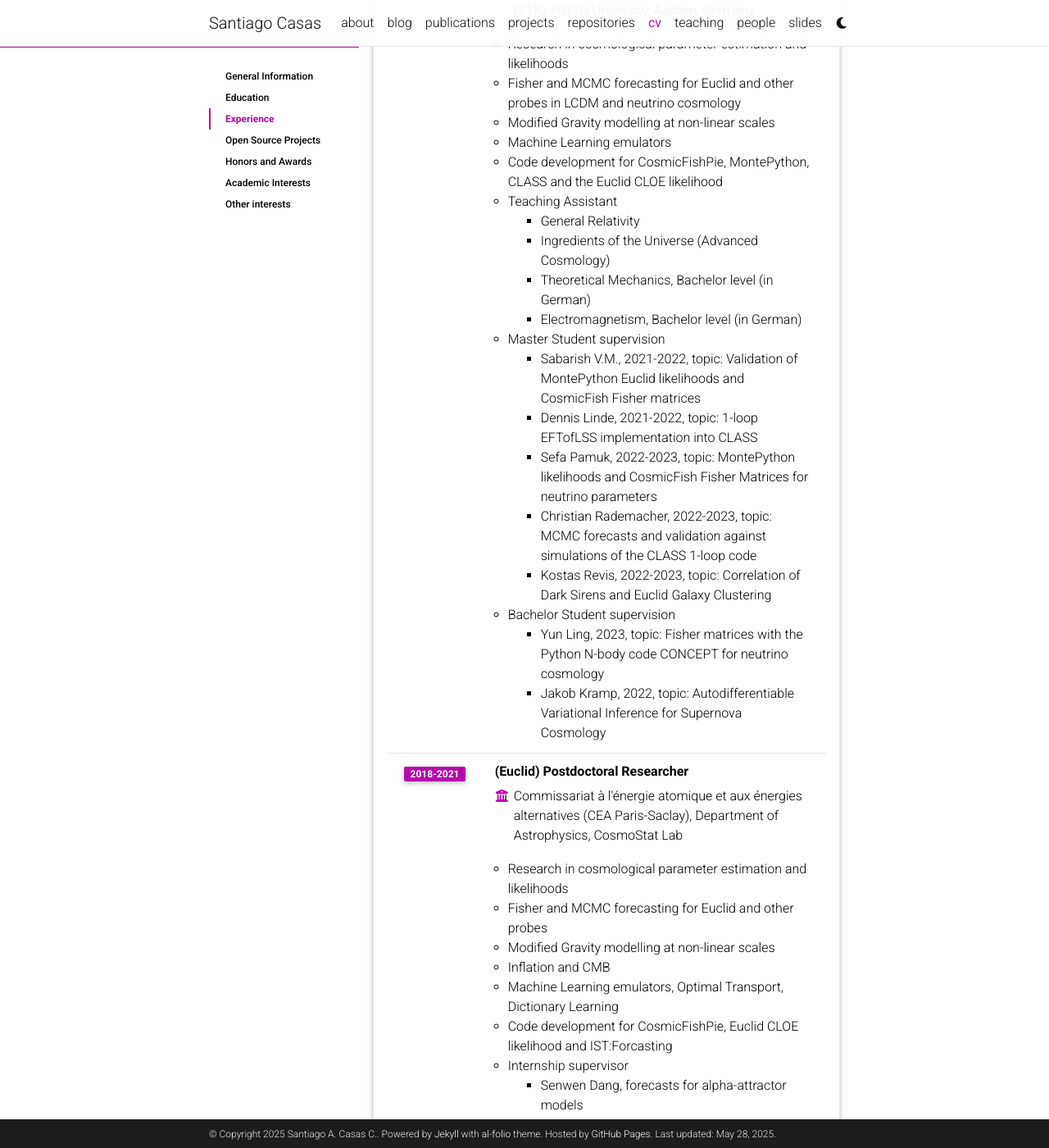
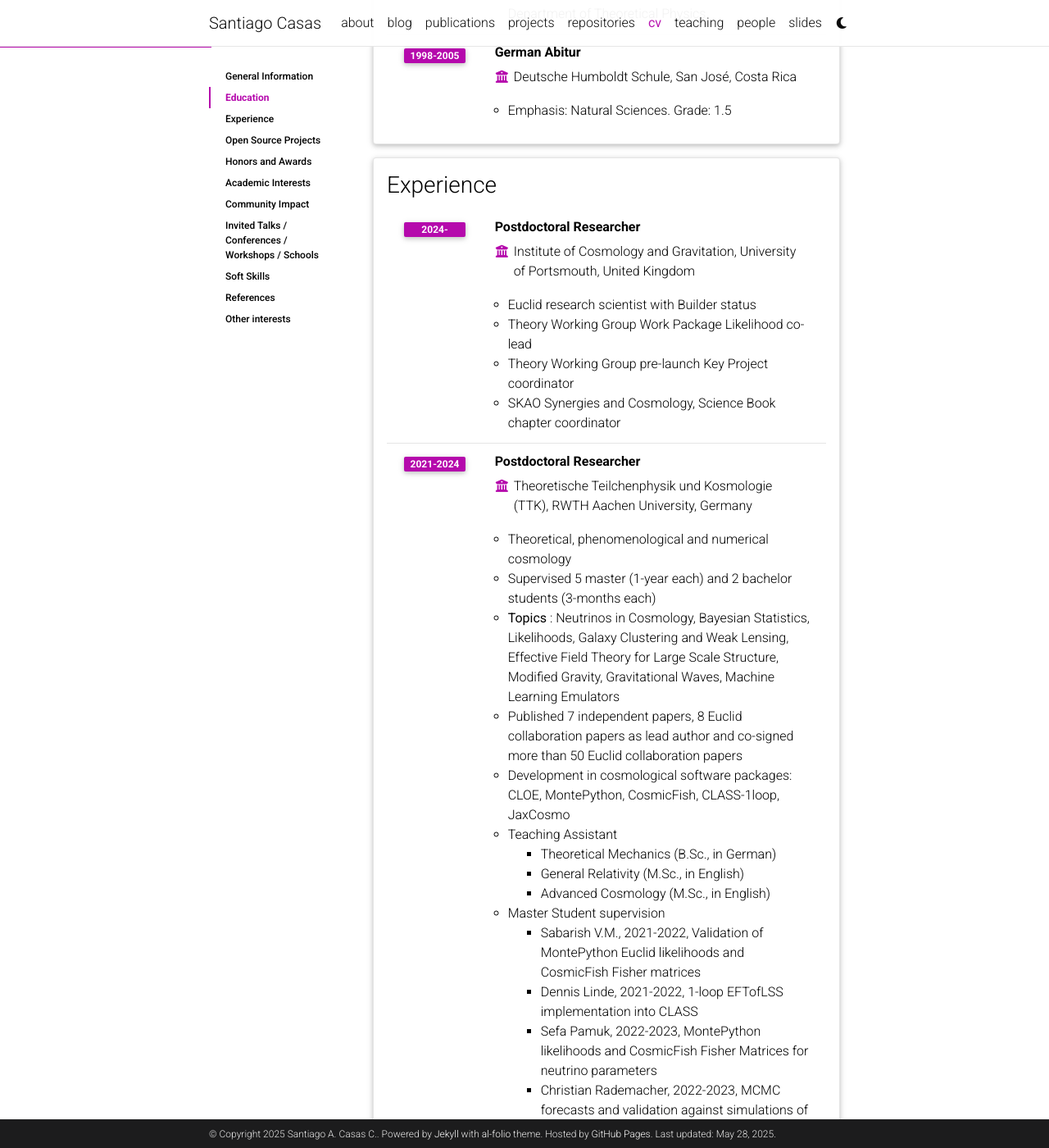
Before and after one commit to santiagocasas/santiagocasas.github.io, a Jekyll site: the page built from _pages/cv.md, in a window 1280 px wide and 1400 px high, scrolled down 1645 px. Shown: the whole window at 82% size. Built offline with Jekyll 4.4.1, drawn with Linux system fonts in a browser that asks for light colours; comment, search, counter and statistics services are not loaded; a style sheet for code colours, icons or effects is not loaded; some of the changed text lies outside the part shown.

Commit message:
update CV to 2025

```diff
--- a/_data/cv.yml
+++ b/_data/cv.yml
@@ -6,89 +6,98 @@
     - name: Date of Birth
       value: 20th July 1987
     - name: Languages
-      value: Spanish (native), English (C2-proficiency), German (second-language), French (B1), Portuguese (A2)
+      value: Spanish (native), English (C2-proficiency), German (C2), French (B1), Portuguese (A2)
+    - name: Summary
+      value: >
+        Theoretical Cosmologist with a profound interest in the nature of Dark Matter and Dark Energy. Specializing in the synergies between radio, optical, and gravitational experiments to explore the Universe's large-scale structure. Proficient Python programmer contributing to and developing more than 5 open source projects widely used in the field. Expert in Bayesian statistics, theories of gravity, the primordial Universe, neutrinos, and cosmological parameter estimation. Active member of the Euclid–builder status–and SKAO collaborations. Known for being a flexible and dynamic team player with a keen curiosity across interdisciplinary fields and strong social skills.
 
 - title: Education
   type: time_table
   contents:
-    - title: PhD in Theoretical Cosmology
-      institution: >
-                University of Heidelberg, Heidelberg, Germany
-                Institute for Theoretical Physics (ITP), Philosophenweg 12
-      year: 2017
+    - title: PhD in Theoretical Physics
+      institution: Institute of Theoretical Physics, Ruprecht-Karls-Universität Heidelberg, Germany
+      year: 2013-2017
       description:
-        - <b> Summa Cum Laude </b>, Grade 1.0 with honors
+        - Summa Cum Laude
         - title: Supervisors
           contents:
-            - Prof. Valeria Pettorino
+            - Dr. Valeria Pettorino
             - Prof. Luca Amendola
-        - title: Topics
+            - Jury Prof. Volker Springel
+        - title: Thesis
           contents:
             - Non-linear structure formation in models of Dark Energy and Modified Gravity
             - Bayesian statistics, Fisher Information Matrix, Cosmological Parameter Estimation
             - Work for the Euclid Consortium, Theory Science Working Group
             - Galaxy Clustering and Weak Lensing
     - title: Master of Science in Physics
-      institution: University of Heidelberg, Heidelberg, Germany
-      year: 2013
+      institution: Institute of Theoretical Physics, Ruprecht-Karls-Universität Heidelberg, Germany
+      year: 2011-2013
       description:
         - Grade 1.2
-        - "Master thesis topic: Fitting and forecasting models of Coupled Dark Energy based on N-body simulations"
-        - Focus area in Theoretical Physics, General Relativity and Quantum Field Theory
+        - title: Thesis
+          contents:
+            - Fitting and forecasting models of coupled Dark Energy from simulations
         - title: Supervisors
           contents:
             - Prof. Luca Amendola
-            - Dr. Marco Baldi
+            - Prof. Marco Baldi
     - title: Bachelor of Science in Physics
-      institution: Universidad de Costa Rica, San José, Costa Rica
-      year: 2010
+      institution: University of Costa Rica, San José, Costa Rica
+      year: 2006-2009
       description:
-        - Bachelor research project at the section of Theoretical Physics on Geometrical Methods for Gravity
-        - Assistant at the Section for Theoretical Physics
-        - Assistant at the University Planetarium
-
+        - Student assistant at the Planetarium and at the Department of Theoretical Physics
+    - title: German Abitur
+      institution: Deutsche Humboldt Schule, San José, Costa Rica
+      year: 1998-2005
+      description:
+        - "Emphasis: Natural Sciences. Grade: 1.5"
 
 - title: Experience
   type: time_table
   contents:
     - title: Postdoctoral Researcher
-      institution: Theoretische Teilchenphysik und Kosmologie (TTK), RWTH University, Aachen, Germany
-      year: 2021-2023
+      institution: Institute of Cosmology and Gravitation, University of Portsmouth, United Kingdom
+      year: 2024-
       description:
-        - Research in cosmological parameter estimation and likelihoods
-        - Fisher and MCMC forecasting for Euclid and other probes in LCDM and neutrino cosmology
-        - Modified Gravity modelling at non-linear scales
-        - Machine Learning emulators
-        - Code development for CosmicFishPie, MontePython, CLASS and the Euclid CLOE likelihood
+        - Euclid research scientist with Builder status
+        - Theory Working Group Work Package Likelihood co-lead
+        - Theory Working Group pre-launch Key Project coordinator
+        - SKAO Synergies and Cosmology, Science Book chapter coordinator
+    - title: Postdoctoral Researcher
+      institution: Theoretische Teilchenphysik und Kosmologie (TTK), RWTH Aachen University, Germany
+      year: 2021-2024
+      description:
+        - Theoretical, phenomenological and numerical cosmology
+        - Supervised 5 master (1-year each) and 2 bachelor students (3-months each)
+        - "<b>Topics</b> : Neutrinos in Cosmology, Bayesian Statistics, Likelihoods, Galaxy Clustering and Weak Lensing, Effective Field Theory for Large Scale Structure, Modified Gravity, Gravitational Waves, Machine Learning Emulators"
+        - Published 7 independent papers, 8 Euclid collaboration papers as lead author and co-signed more than 50 Euclid collaboration papers
+        - "Development in cosmological software packages: CLOE, MontePython, CosmicFish, CLASS-1loop, JaxCosmo"
         - title: Teaching Assistant
           contents:
-            - General Relativity
-            - Ingredients of the Universe (Advanced Cosmology)
-            - Theoretical Mechanics, Bachelor level (in German)
-            - Electromagnetism, Bachelor level (in German)
+            - Theoretical Mechanics (B.Sc., in German)
+            - General Relativity (M.Sc., in English)
+            - Advanced Cosmology (M.Sc., in English)
         - title: Master Student supervision
           contents:
-            - "Sabarish V.M., 2021-2022, topic: Validation of MontePython Euclid likelihoods and CosmicFish Fisher matrices"
-            - "Dennis Linde, 2021-2022, topic: 1-loop EFTofLSS implementation into CLASS"
-            - "Sefa Pamuk, 2022-2023, topic: MontePython likelihoods and CosmicFish Fisher Matrices for neutrino parameters"
-            - "Christian Rademacher, 2022-2023, topic: MCMC forecasts and validation against simulations of the CLASS 1-loop code"
-            - "Kostas Revis, 2022-2023, topic: Correlation of Dark Sirens and Euclid Galaxy Clustering"
+            - Sabarish V.M., 2021-2022, Validation of MontePython Euclid likelihoods and CosmicFish Fisher matrices
+            - Dennis Linde, 2021-2022, 1-loop EFTofLSS implementation into CLASS
+            - Sefa Pamuk, 2022-2023, MontePython likelihoods and CosmicFish Fisher Matrices for neutrino parameters
+            - Christian Rademacher, 2022-2023, MCMC forecasts and validation against simulations of the CLASS 1-loop code
+            - Kostas Revis, 2022-2023, Correlation of Dark Sirens and Euclid Galaxy Clustering
         - title: Bachelor Student supervision
           contents:
-            - "Yun Ling, 2023, topic: Fisher matrices with the Python N-body code CONCEPT for neutrino cosmology"
-            - "Jakob Kramp, 2022, topic: Autodifferentiable Variational Inference for Supernova Cosmology"
-    - title: (Euclid) Postdoctoral Researcher
-      institution: >
-                  Commissariat à l'énergie atomique et aux énergies alternatives (CEA Paris-Saclay),
-                  Department of Astrophysics, CosmoStat Lab
+            - Yun Ling, 2023, Fisher matrices with the Python N-body code CONCEPT for neutrino cosmology
+            - Jakob Kramp, 2022, Autodifferentiable Variational Inference for Supernova Cosmology
+    - title: Postdoctoral Researcher
+      institution: CosmoStat, DAp, CEA, Paris-Saclay, France
       year: 2018-2021
       description:
-        - Research in cosmological parameter estimation and likelihoods
-        - Fisher and MCMC forecasting for Euclid and other probes
-        - Modified Gravity modelling at non-linear scales
-        - Inflation and CMB
-        - Machine Learning emulators, Optimal Transport, Dictionary Learning
-        - Code development for CosmicFishPie, Euclid CLOE likelihood and IST:Forcasting
+        - Theoretical, phenomenological and numerical cosmology for Euclid
+        - Supervised 2 Masters 1/2 interns (6-months each)
+        - "<b>Topics</b> : Bayesian Statistics, Likelihoods, Forecasts, Galaxy Clustering and Weak Lensing, 21cm Radio Cosmology, Modified Gravity, Machine Learning Emulators"
+        - Published 12 independent papers, 4 Euclid collaboration papers as lead author and co-signed more than 15 Euclid collaboration papers
+        - "Development in cosmological software packages: CLOE, CosmicFish, JaxCosmo"
         - title: Internship supervisor
           contents:
             - Senwen Dang, forecasts for alpha-attractor models
@@ -100,39 +109,49 @@
     - title: Physics Lecturer
       institution: Universidad de Costa Rica
       year: 2010-2011
-      description:  Physics Lecturer for General Physics 1, 2 and Physics for Life Sciences
-
-    - title: Physicist and Programmer
-      institution: Engineering Scientific Services (ESS), San José
+      description: Lecturer for General Physics II, Laboratory of Physics I and II and Physics for Life Sciences
+    - title: Physicist and Software Developer
+      institution: Engineering Scientific Services, San José, Costa Rica
       year: 2009-2010
-      description: Code development of finite element methods for engineering solutions
+      description: Developing Finite element methods in Objective-C for engineering applications
+    - title: Data Scientist
+      institution: DeFi Pulse, Remote, USA
+      year: 2009-2010
+      description: Creating graph-databases to analyze decentralized finance portfolios on-chain in Ethereum
 
 - title: Open Source Projects
   type: time_table
   contents:
-    - title: Contributor to <a href="https://github.com/DifferentiableUniverseInitiative/jax_cosmo">jax cosmo</a>
+    - title: <a href="https://github.com/santiagocasas/clapp">CLAPP</a>
+      year: 2024-now
+      description: "CLAPP: CLASS LLM Agent for Pair Programming"
+    - title: <a href="https://github.com/santiagocasas/topo-cobaya">Topo Cobaya</a>
+      year: 2024-now
+      description: A cryptographically time-ordered provable output implementation of the Cobaya framework
+    - title: <a href="https://github.com/DifferentiableUniverseInitiative/jax_cosmo">jax_cosmo</a>
       year: 2020-now
       description: A differentiable cosmology library in JAX
     - title: <a href="https://github.com/santiagocasas/cosmicfishpie">cosmicfishpie</a>
       year: 2019-now
-      description: Fisher matrix code and Cosmological Theory modelling for Galaxy Clustering. Weak Lensing, Intensity Mapping, CMB and their cross-correlations
+      description: Fisher matrix code and Cosmological Theory modelling for Galaxy Clustering, Weak Lensing, Intensity Mapping, CMB and their cross-correlations
     - title: <a href="https://github.com/santiagocasas/looti">looti</a>
       year: 2018-now
       description: Emulator for cosmological quantities, using Gaussian Processes, PCA and Dictionary Learning
     - title: <a href="https://github.com/santiagocasas/cosmomathica">cosmomathica</a>
       year: 2014-2020
       description: >
-            Wolfram Mathematica wrapper for cosmological Einstein-Boltzmann-Solvers, non-linear prescriptions and background equations.
-            Together with <a href="https://github.com/santiagocasas/fishermathica">fishermathica</a> providing a toolkit
-            for general Fisher Matrix forecasting with different cosmological surveys.
+        Wolfram Mathematica wrapper for cosmological Einstein-Boltzmann-Solvers, non-linear prescriptions and background equations. Together with <a href="https://github.com/santiagocasas/fishermathica">fishermathica</a> providing a toolkit for general Fisher Matrix forecasting with different cosmological surveys.
 
 - title: Honors and Awards
   type: time_table
   contents:
+    - year: 2024
+      items: >
+        Euclid STAR prize IDEA for the ECI IST:Forecasting team (presented COM effort, Rome 2024, plenary STAR prize talk)
     - year: 2019
       items: >
-          Euclid STAR prize for best team, IST:Forecasting
-          Presented prize award talk at the EC Meeting in Helsinki
+        Euclid STAR prize for best team, IST:Forecasting
+        Presented prize award talk at the EC Meeting in Helsinki
     - year: 2011
       items:
         - MICIT (Ministry of Science and Technology of Costa Rica) scholarship for Master studies abroad
@@ -174,13 +193,60 @@
         - PCA
     - title: Computational physics and cosmology
       items:
-        - N-body simulatons, runs, and post-processing
+        - N-body simulations, runs, and post-processing
         - Einstein-Boltzmann-Solvers (CAMB in Fortran, CLASS in C)
         - Modified Gravity Einstein-Boltzmann Solvers
         - Differentiable likelihoods in JAX
         - ML-based Emulators for cosmological quantities
         - Python code development, High-performance computing, Optimization problems
 
+- title: Community Impact
+  type: time_table
+  contents:
+    - title: Referee of High Impact Journals in Cosmology
+      year: 2015-present
+      description: JCAP, Physical Review D, Physics of the Dark Universe, Monthly Notices of the Royal Astronomical Society, Astronomy & Astrophysics
+    - title: Winter School Organizer
+      year: 2016-2021
+      description: Tonale winter school in Cosmology, for Master and PhD students. 4 times in the local organization team. Arranging of speakers, student support, website, design of program, on-site management.
+    - title: Alpha-Cen founding member
+      year: 2019-present
+      description: Mentoring for Students of Central America
+
+- title: Invited Talks / Conferences / Workshops / Schools
+  type: list
+  contents:
+    - "SKAO collaboration meetings; Invited speaker: SKA France (2019), Remote Science Conference (2021), Manchester SWG meeting (2023)"
+    - International Summer School in Communicating Science; Alexander von Humboldt Foundation, Berlin, 2021
+    - MIAPbP Workshop, Garching; Differentiable Methods in Physics, 3 Weeks. By invitation only
+    - Notable seminars in past 5 years; COSPAR-Pasadena, Prague, Porto, Leiden, Pascal Institute, Poincaré Institute, Oslo, Portsmouth, Ringberg. First Central American Aerospace Symposium
+    - Euclid Collaboration meetings; Lausanne, Lisbon, London, Bonn, Helsinki (plenary prize talk), Oslo, Copenhagen, Rome
+    - Invited talks 2023; Brussels Workshop, Saclay Astroparticle Symposium, Institute Seminar at the Bethe Center (Bonn), Cosmology Seminar (CEICO, Prague), Cosmology Seminar (Oslo), TTK Seminar
+    - Invited talks 2024; Lorentz Institute (Leiden), Euclid Consortium Rome meeting, Group seminar at University Ghent, 35th Rencontres de Blois 2024
+
+- title: Soft Skills
+  type: list
+  contents:
+    - "Podcasts: My Cosmic-Sloth Podcast for researchers about the academic world"
+    - "Outreach: Telemedellín Colombia, Delfino Noticias Costa Rica, El Espectador, Colombia. El Colombiano, Colombia. Public talks at libraries and outreach events"
+    - "Blogs: Contributor to Astrobitos, Blog CNRS 80-years anniversary, Euclid Consortium Instagram – social media manager"
+    - "Invited Guest at Podcasts: Astroblog Chile, Starts with a Bang"
+    - "Public talks and outreach events"
+
+- title: References
+  type: list
+  contents:
+    - Prof. Valeria Pettorino
+    - Prof. Martin Kunz
+    - Prof. Julien Lesgourgues
+    - Prof. Luca Amendola
+    - Prof. Marco Baldi
+    - Prof. Christof Wetterich
+    - Prof. Massimo Pietroni
+    - Prof. Alkistis Pourtsidou
+    - Prof. Matthias Bartelmann
+    - Prof. Kazuya Koyama
+    - Dr. Vincenzo Cardone
 
 - title: Other interests
   type: list
```
Also changed, not shown: _pages/cv.md (+1 -1 lines), 1 other file.
